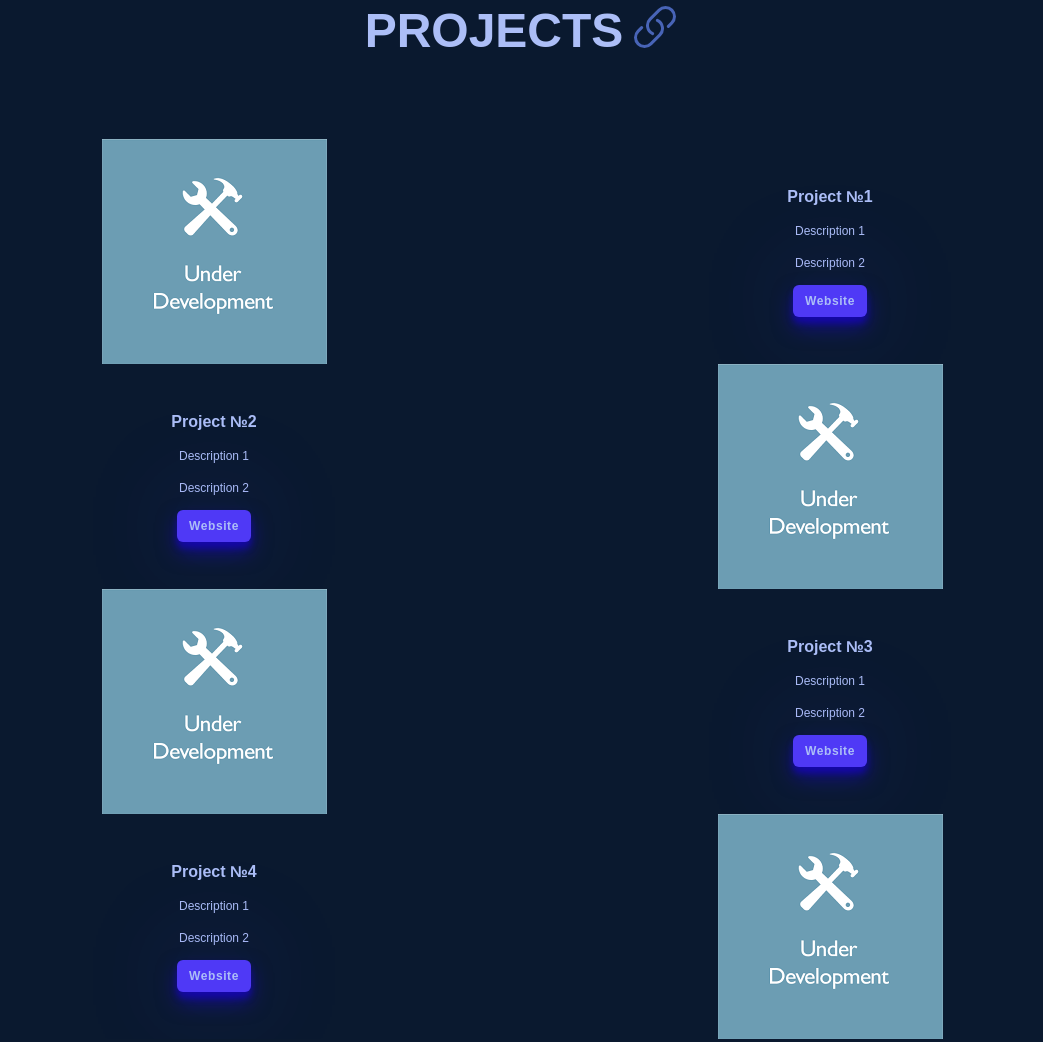
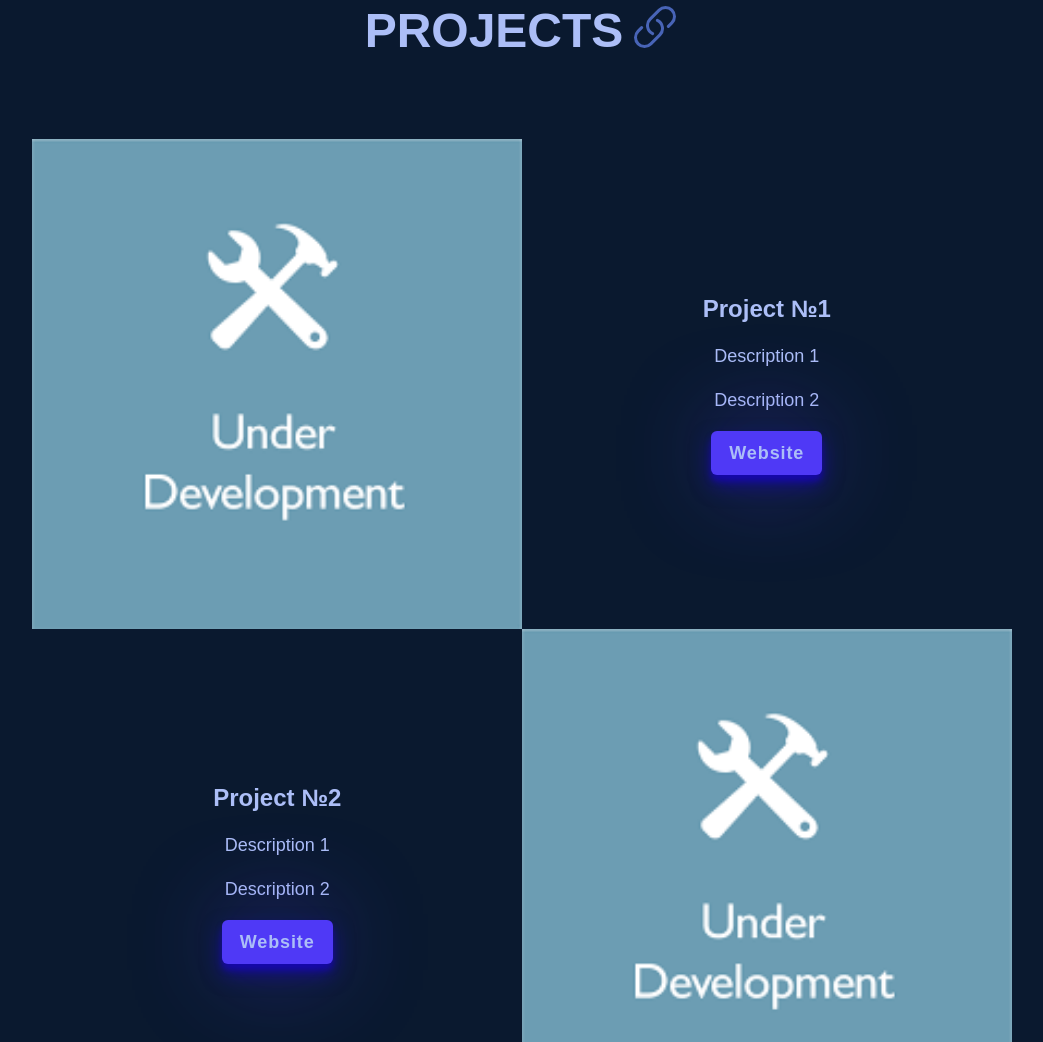
Before and after one commit to LeonGuts/Portfolio, a plain HTML site: page index.html in a window 1280 px wide. Shown: the part 1805-2847 px from the top of the page, without its empty margins (118-1161 px from the left). Drawn offline with Linux system fonts and the light colour scheme; a web font is replaced by a local one.

Commit message:
ended projects.css

```diff
--- a/styles/components/projects.css
+++ b/styles/components/projects.css
@@ -101,6 +101,11 @@
     .project_content4 {
         grid-area: content4;
     }
+    .project_img_wrapper {
+        height: 100%;
+        width: 100%;
+        padding: 0;
+    }
     .project_description_wrapper {
         padding: 0 1rem;
     }
@@ -125,7 +130,20 @@
 
 }
 /* base*/
-/* @media (min-width: 768px) {} */
+@media (min-width: 768px) {
+    .project_subname {
+        font-size: var(--size-lg);
+    }
+    .project_description1 {
+        font-size: var(--size-sm);
+    }
+    .project_description2 {
+        font-size: var(--size-sm);
+    }
+    .project_btn {
+        font-size: var(--size-sm);
+    }
+}
 /* large*/
 @media (min-width: 1024px) {
     .projects_title {
@@ -134,7 +152,19 @@
     .projects_link {
         width: var(--size-4xl);
         height: var(--size-4xl);
-}
+    }
+    .project_subname {
+        font-size: var(--size-xl);
+    }
+    .project_description1 {
+        font-size: var(--size-base);
+    }
+    .project_description2 {
+        font-size: var(--size-base);
+    }
+    .project_btn {
+        font-size: var(--size-base);
+    }
 }
 /* extra large*/
 @media (min-width: 1280px) {
@@ -144,7 +174,26 @@
     .projects_link {
         width: var(--size-5xl);
         height: var(--size-5xl);
-}
+    }
+    .project_subname {
+        font-size: var(--size-2xl);
+    }
+    .project_description1 {
+        font-size: var(--size-lg);
+    }
+    .project_description2 {
+        font-size: var(--size-lg);
+    }
+    .project_btn {
+        font-size: var(--size-lg);
+    }
+    .all_projects_wrapper {
+        width: 80%;
+    }
 }
 /* 2 extra large*/
-/* @media (min-width: 1536px) {} */
+@media (min-width: 1536px) {
+    .all_projects_wrapper {
+        width: 70%;
+    }
+}
```
